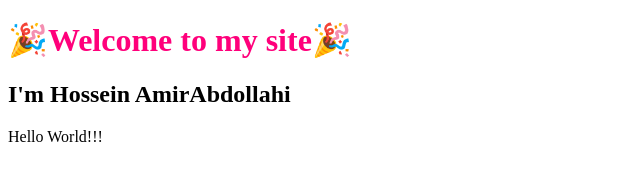
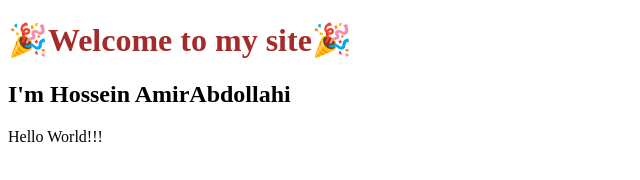
Before and after one commit to hossein-amirabdollahi/Hello_GitHub, a plain HTML site: page index.html in a window 1280 px wide. Shown: the whole page, without its empty margins (0-640 px from the left). Drawn offline with Linux system fonts and the light colour scheme.

Commit message:
use style in head

```diff
--- a/index.html
+++ b/index.html
@@ -2,9 +2,14 @@
 <html lang="en">
     <head>
         <title>Hello Git</title>
+        <style>
+            h1 {
+                color: brown;
+            }
+        </style>
     </head>
     <body>
-        <h1 style="color: rgb(255, 0, 123);">🎉Welcome to my site🎉</h1>
+        <h1>🎉Welcome to my site🎉</h1>
         <h2>I'm Hossein AmirAbdollahi</h2>
         Hello World!!!
     </body>
```
